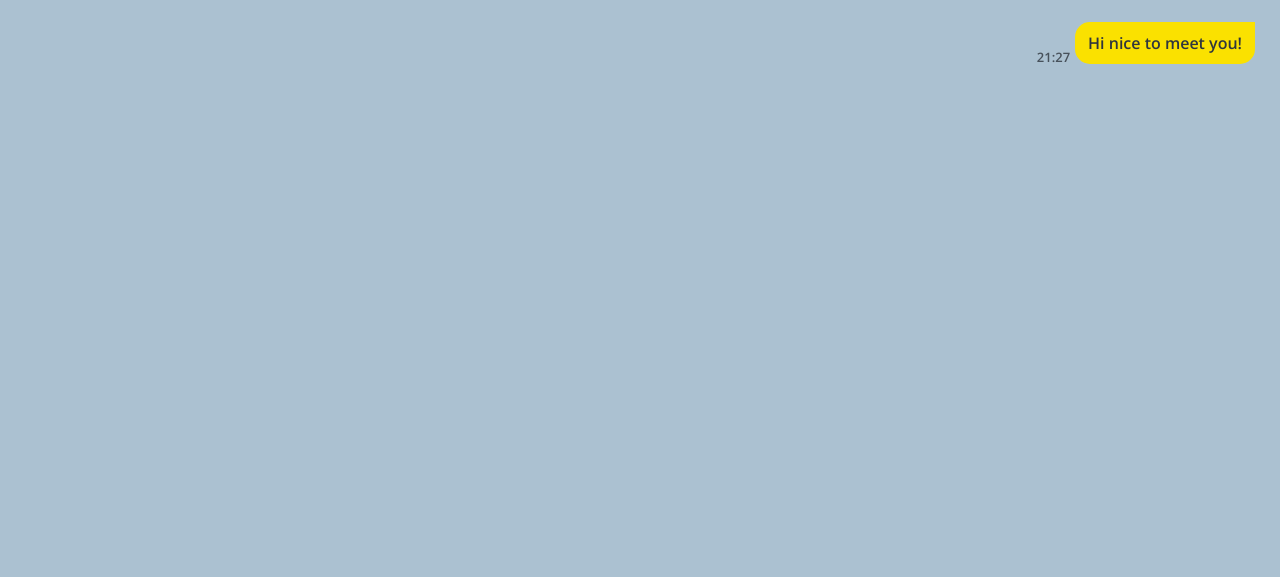
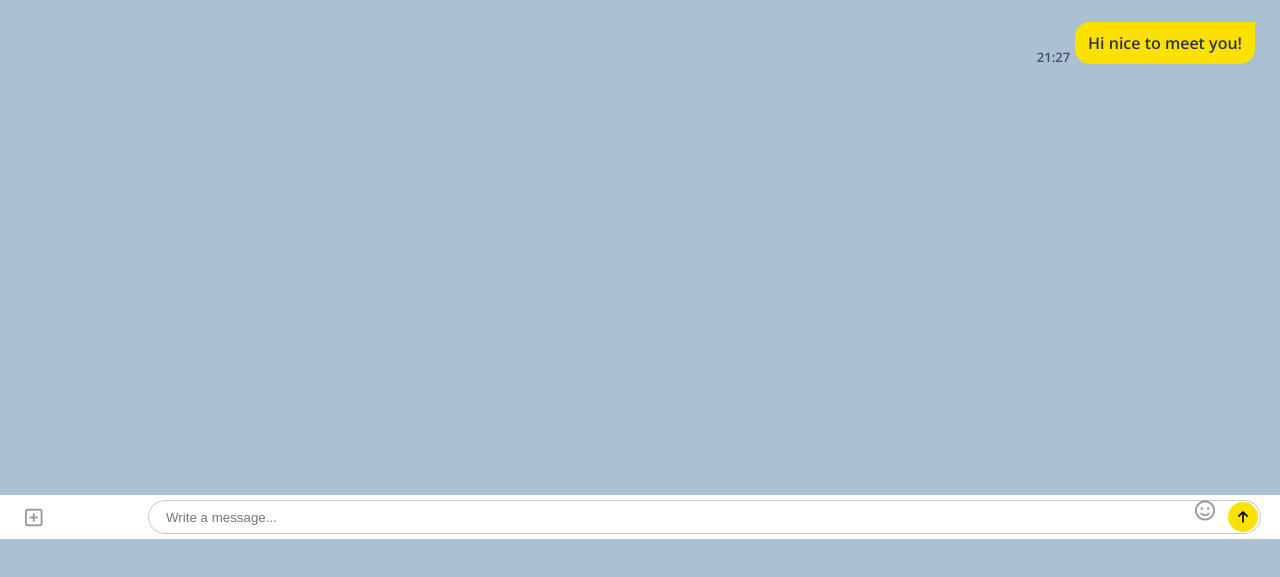
Before and after one commit to seulging/kokoa-clone-2022, a plain HTML site: page chat.html in a window 1280 px wide. Shown: the part 261-838 px from the top of the page. Drawn offline with nearby package versions, Linux system fonts and the light colour scheme; a web font is replaced by a local one.

Commit message:
chat fff

```diff
--- a/chat.html
+++ b/chat.html
@@ -62,8 +62,20 @@
                 </div>
             </div>
         </div>
+    </main>
 
-    </main>
+    <form class="reply">
+        <div class="reply__column">
+            <i class="far fa-plus-square fa-lg"></i>
+        </div>
+        <div class="reply__column">
+            <input type="text" placeholder="Write a message..." />
+            <i class="far fa-smile fa-lg"></i>
+            <button>
+                <i class="fas fa-arrow-up"></i>
+            </button>
+        </div>
+    </form>
 
 
      <script
--- a/css/screens/chat.css
+++ b/css/screens/chat.css
@@ -78,3 +78,61 @@
 .message-row--own .message__info{
     flex-direction: row-reverse;
 }
+
+.reply{
+    position: fixed;
+    bottom: 0;
+    width: 100%;
+    background-color: white;
+    display: flex;
+    justify-content: space-between;
+    padding: 5px 25px;
+    align-items: center;
+    box-sizing: border-box;
+}
+.reply i{
+    opacity: 0.5;
+}
+
+.reply .reply__column:first-child{
+    width: 10%;
+}
+.reply .reply__column:last-child{
+    width: 90%;
+    position: relative;
+}
+
+.reply input{
+    height: 30px;
+    width: 100%;
+    border: var(--main-border);
+    border-radius: 20px;
+}
+.reply input::placeholder{
+    padding: 15px;
+}
+
+.reply__column:last-child > i,
+.reply__column:last-child button{
+    position: absolute;
+    right: -3px;
+    top:2px;
+}
+.reply__column:last-child > i{
+    right: 40px;
+    top: 10px;
+}
+.reply__column button{
+    background-color: var(--yellow);
+    border: none;
+    width: 30px;
+    height: 30px;
+    border-radius: 50%;
+}
+.reply__column button i{
+    opacity: 1;
+}
+.reply__column button:focus,
+.reply__column button:active{
+    outline: none;
+}
```
